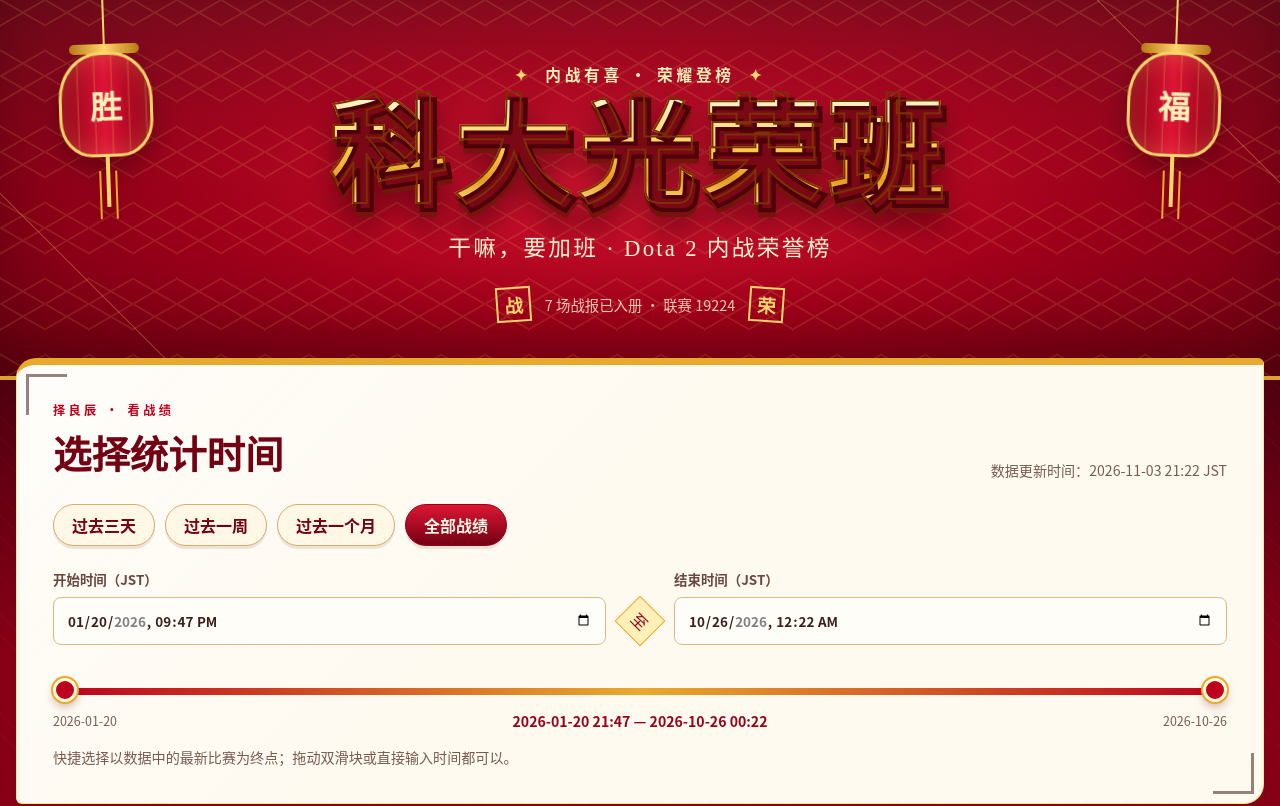
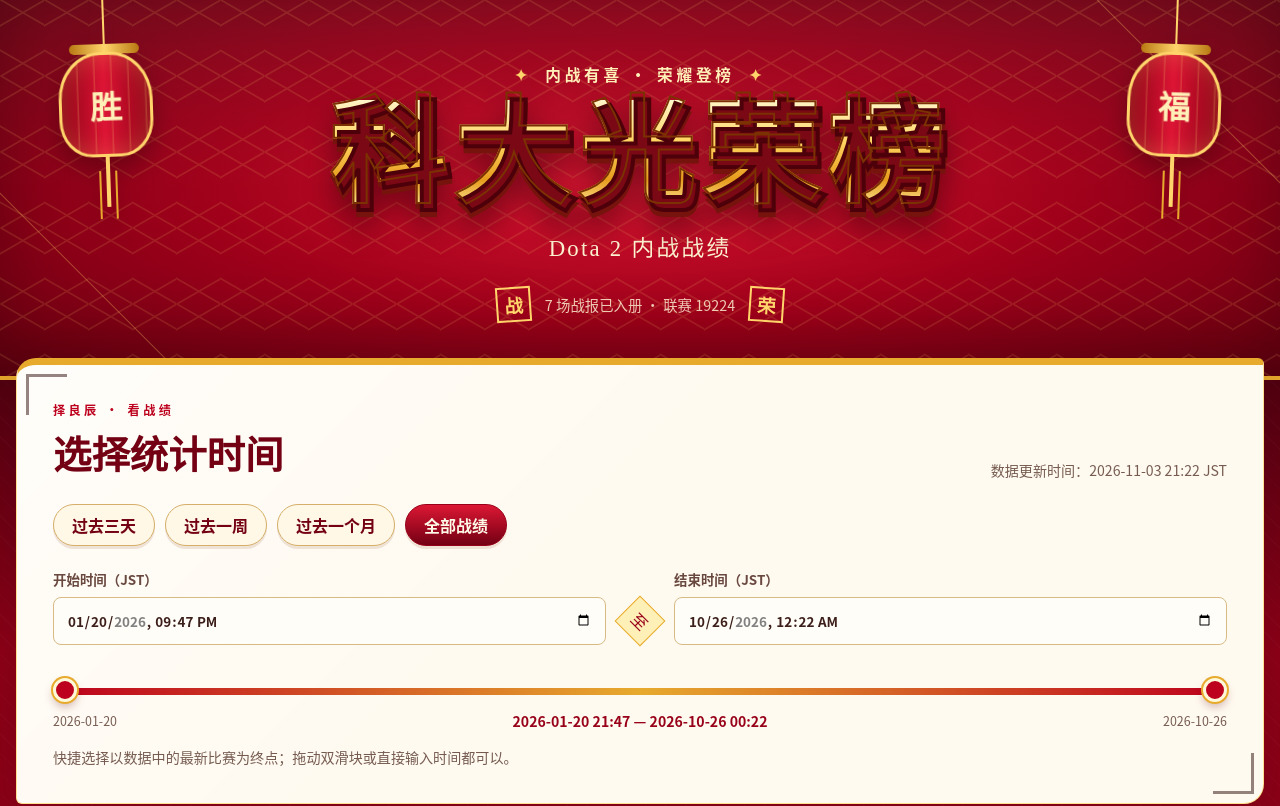
Before and after one commit to BCSZSZ/dota2-mmr-reconstructor, a plain HTML site: page site/index.html in a window 1280 px wide. Shown: the top 806 px of the page. Drawn offline with Linux system fonts and the light colour scheme.

Commit message:
Rename the league dashboard title

```diff
--- a/site/app.js
+++ b/site/app.js
@@ -2,7 +2,6 @@ const JST_OFFSET = "+09:00";
 const DAY_SECONDS = 86_400;
 
 const elements = {
-  leagueName: document.querySelector("#leagueName"),
   heroStatus: document.querySelector("#heroStatus"),
   updateStamp: document.querySelector("#updateStamp"),
   fromDate: document.querySelector("#fromDate"),
@@ -347,7 +346,6 @@ async function load() {
       input.max = toDateInput(state.maximum);
     }
 
-    elements.leagueName.textContent = data.league?.name || `联赛 ${data.league_id}`;
     elements.heroStatus.textContent = `${data.matches.length} 场战报已入册 · 联赛 ${data.league_id}`;
     elements.updateStamp.textContent = `数据更新时间：${formatJst(Date.parse(data.generated_at_utc) / 1000)} JST`;
     elements.minimumTime.textContent = formatShortJst(state.minimum);
--- a/site/index.html
+++ b/site/index.html
@@ -6,9 +6,9 @@
     <meta name="theme-color" content="#970018" />
     <meta
       name="description"
-      content="科大光荣班 Dota 2 内战战绩：按时间筛选玩家胜负与组队胜率。"
+      content="科大光荣榜 Dota 2 内战战绩：按时间筛选玩家胜负与组队胜率。"
     />
-    <title>科大光荣班 · Dota 2 内战荣誉榜</title>
+    <title>科大光荣榜 · Dota 2 内战战绩</title>
     <link rel="icon" href="./favicon.svg" type="image/svg+xml" />
     <link rel="stylesheet" href="./styles.css" />
     <script src="./app.js" type="module"></script>
@@ -27,8 +27,8 @@
 
       <div class="hero-copy">
         <div class="hero-kicker"><span>✦</span> 内战有喜 · 荣耀登榜 <span>✦</span></div>
-        <h1 class="hero-title" data-text="科大光荣班" aria-label="科大光荣班">科大光荣班</h1>
-        <p class="hero-subtitle"><span id="leagueName">干嘛，要加班</span> · Dota 2 内战荣誉榜</p>
+        <h1 class="hero-title" data-text="科大光荣榜" aria-label="科大光荣榜">科大光荣榜</h1>
+        <p class="hero-subtitle">Dota 2 内战战绩</p>
         <div class="hero-seals" aria-label="数据状态">
           <span class="seal">战</span>
           <span class="hero-status" id="heroStatus">正在迎接战报……</span>
@@ -176,7 +176,7 @@
 
     <footer>
       <span aria-hidden="true">❖</span>
-      <p>科大光荣班 · 胜负皆尽兴，开黑常有喜</p>
+      <p>科大光荣榜 · 胜负皆尽兴，开黑常有喜</p>
       <span aria-hidden="true">❖</span>
     </footer>
   </body>
```
